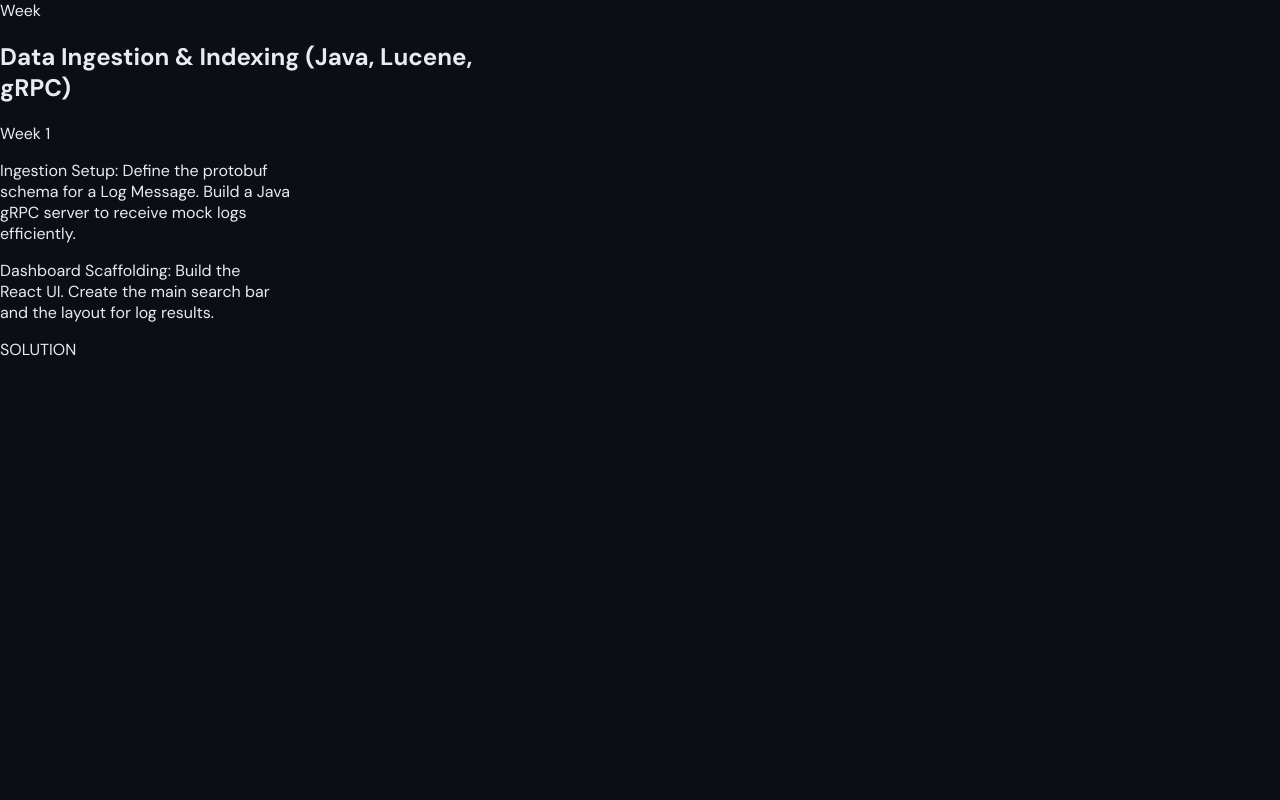
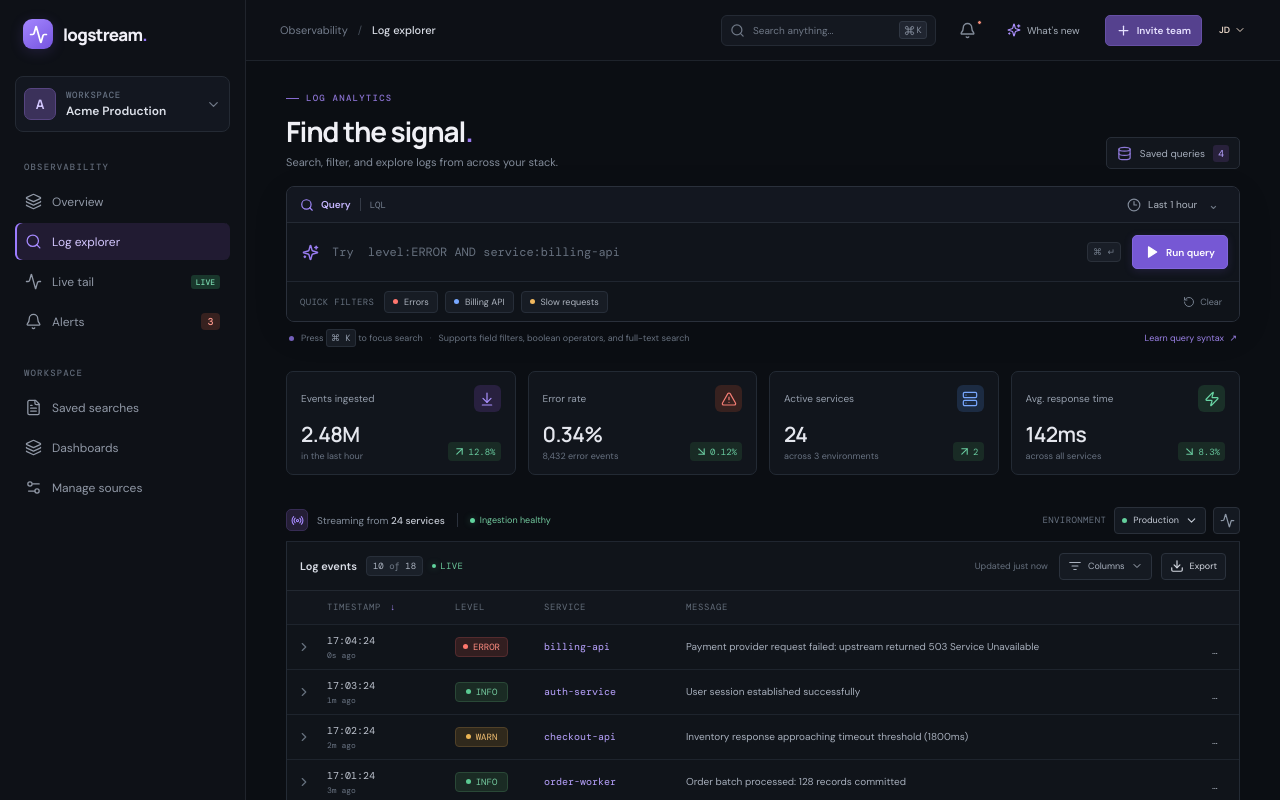
Before and after one commit to yashabhale/Axlero-Project2, a React (Vite) app in the folder frontend/: page / in a window 1280 px wide. Shown: the top 800 px of the page. Built offline with nearby package versions, Linux system fonts and the light colour scheme.

Commit message:
Resolve the problem occuring in dashboard

```diff
--- a/frontend/src/App.jsx
+++ b/frontend/src/App.jsx
@@ -1,46 +1,107 @@
+import { useMemo, useState } from 'react'
+import { Activity, AlertTriangle, ArrowDownToLine, ChevronDown, Clock3, Database, Radio, Server, Zap } from 'lucide-react'
+import ResultsTable from './components/ResultsTable.jsx'
+import SearchPanel from './components/SearchPanel.jsx'
+import Sidebar from './components/Sidebar.jsx'
+import StatCard from './components/StatCard.jsx'
+import Topbar from './components/Topbar.jsx'
+import { mockLogs } from './data/mockLogs.js'
+
+const stats = [
+  { label: 'Events ingested', value: '2.48M', detail: 'in the last hour', trend: '+12.8%', tone: 'violet', icon: ArrowDownToLine },
+  { label: 'Error rate', value: '0.34%', detail: '8,432 error events', trend: '-0.12%', tone: 'red', icon: AlertTriangle },
+  { label: 'Active services', value: '24', detail: 'across 3 environments', trend: '+2', tone: 'blue', icon: Server },
+  { label: 'Avg. response time', value: '142ms', detail: 'across all services', trend: '-8.3%', tone: 'green', icon: Zap },
+]
+
+function matchesQuery(log, query) {
+  const terms = query.match(/(?:[^\s"]+|"[^"]*")+/g) ?? []
+  return terms.every((term) => {
+    const normalized = term.replace(/^["']|["']$/g, '')
+    if (/^AND$/i.test(normalized)) return true
+
+    const fieldMatch = normalized.match(/^(level|service|message|response_time):(.+)$/i)
+    if (!fieldMatch) {
+      const searchable = `${log.level} ${log.service} ${log.message}`.toLowerCase()
+      return searchable.includes(normalized.toLowerCase())
+    }
+
+    const [, field, rawValue] = fieldMatch
+    const value = rawValue.replace(/^["']|["']$/g, '')
+    if (field.toLowerCase() === 'response_time') {
+      const comparison = value.match(/^([<>]=?)(\d+)$/)
+      if (!comparison) return String(log.duration).includes(value)
+      const [, operator, thresholdText] = comparison
+      const threshold = Number(thresholdText)
+      if (operator === '>') return log.duration > threshold
+      if (operator === '>=') return log.duration >= threshold
+      if (operator === '<') return log.duration < threshold
+      return log.duration <= threshold
+    }
+
+    return String(log[field.toLowerCase()]).toLowerCase().includes(value.toLowerCase())
+  })
+}
+
 export default function App() {
+  const [query, setQuery] = useState('')
+  const [submittedQuery, setSubmittedQuery] = useState('')
+  const [visibleCount, setVisibleCount] = useState(10)
+  const [mobileSidebarOpen, setMobileSidebarOpen] = useState(false)
+
+  const filteredLogs = useMemo(
+    () => mockLogs.filter((log) => matchesQuery(log, submittedQuery)),
+    [submittedQuery],
+  )
+  const visibleLogs = filteredLogs.slice(0, visibleCount)
+
+  function runSearch() {
+    setSubmittedQuery(query.trim())
+    setVisibleCount(10)
+  }
+
+  function loadMore() {
+    setVisibleCount((count) => count + 10)
+  }
+
   return (
-    <div className="planning-page">
-      <div className="plan-grid" aria-label="Project roadmap">
-        <div className="plan-card plan-card--label">
-          <span>Week</span>
+    <div className={`app-shell${mobileSidebarOpen ? ' sidebar-open' : ''}`}>
+      {mobileSidebarOpen && <button className="mobile-backdrop" type="button" aria-label="Close navigation" onClick={() => setMobileSidebarOpen(false)} />}
+      <Sidebar />
+      <main className="main-panel">
+        <Topbar onMenuClick={() => setMobileSidebarOpen((open) => !open)} />
+        <div className="workspace">
+          <SearchPanel query={query} onQueryChange={setQuery} onSearch={runSearch} />
+
+          <section className="stats-grid" aria-label="Ingestion overview">
+            {stats.map((stat) => <StatCard key={stat.label} {...stat} />)}
+          </section>
+
+          <div className="results-toolbar">
+            <div className="stream-status">
+              <span className="stream-pulse"><Radio size={13} /></span>
+              <span>Streaming from <strong>24 services</strong></span>
+              <span className="stream-divider" />
+              <span className="ingestion-status"><span /> Ingestion healthy</span>
+            </div>
+            <div className="results-toolbar-actions">
+              <span className="environment-label">ENVIRONMENT</span>
+              <button className="environment-button" type="button"><span className="environment-dot" /> Production <ChevronDown size={13} /></button>
+              <button className="refresh-button" type="button" aria-label="Refresh logs"><Activity size={15} /></button>
+            </div>
+          </div>
+
+          <ResultsTable
+            logs={visibleLogs}
+            totalLogs={filteredLogs.length}
+            onLoadMore={loadMore}
+          />
+          <footer className="workspace-footer">
+            <span><Database size={12} /> Query completed in <strong>38ms</strong></span>
+            <span><Clock3 size={12} /> Data from the last 60 minutes <ChevronDown size={11} /></span>
+          </footer>
         </div>
-
-        <div className="plan-card plan-card--feature">
-          <h2>
-            Data Ingestion &amp; Indexing (Java, Lucene,
-            <br />
-            gRPC)
-          </h2>
-        </div>
-
-        <div className="plan-card plan-card--task plan-card--task-left">
-          <div className="task-label">Week 1</div>
-          <p>
-            Ingestion Setup: Define the protobuf
-            <br />
-            schema for a Log Message. Build a Java
-            <br />
-            gRPC server to receive mock logs
-            <br />
-            efficiently.
-          </p>
-        </div>
-
-        <div className="plan-card plan-card--task plan-card--task-right">
-          <p>
-            Dashboard Scaffolding: Build the
-            <br />
-            React UI. Create the main search bar
-            <br />
-            and the layout for log results.
-          </p>
-        </div>
-      </div>
-
-      <div className="watermark" aria-hidden="true">
-        SOLUTION
-      </div>
+      </main>
     </div>
   )
 }
```
